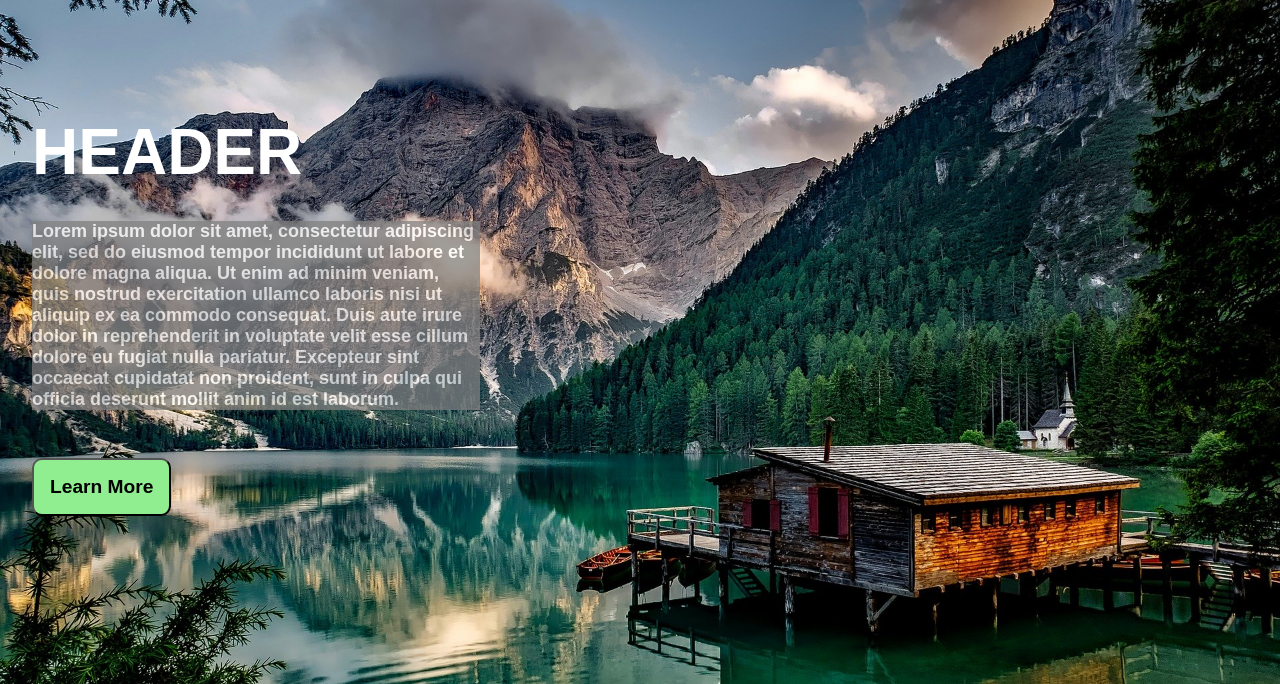
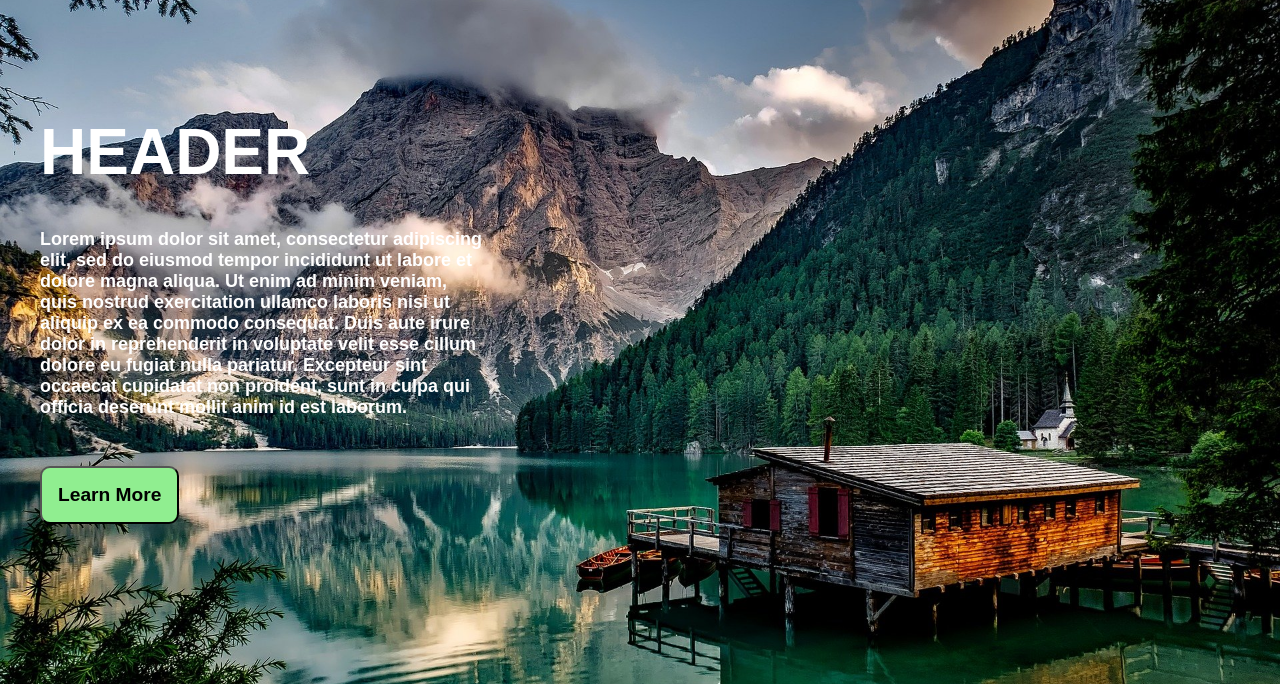
Before and after one commit to thelastjet/learn-a-bit_challenge-1, a plain HTML site: page index.html in a window 1280 px wide. Shown: the part 116-800 px from the top of the page. Drawn offline with Linux system fonts and the light colour scheme.

Commit message:
adding fadeIn

```diff
--- a/styles.css
+++ b/styles.css
@@ -11,6 +11,21 @@ body {
   background-repeat: no-repeat;
   background-attachment: fixed;
   font-family: sans-serif;
+}
+
+body {
+  animation: fadeIn ease 3s;
+  animation-iteration-count: 1;
+  animation-fill-mode: forwards;
+}
+
+@keyframes fadeIn {
+  0% {
+    opacity: 0;
+  }
+  100% {
+    opacity: 1;
+  }
 }
 
 .navbar {
@@ -110,20 +125,18 @@ body {
   font-size: 4rem;
   font-weight: bold;
   margin-top: 10%;
-  margin-left: 2rem;
+  margin-left: 2.5rem;
 }
 
 .info {
   display: block;
   width: 35%;
   overflow-wrap: normal;
-  margin-top: 2rem;
-  margin-left: 2rem;
+  margin-top: 2.5rem;
+  margin-left: 2.5rem;
   font-weight: bold;
   font-size: large;
   color: white;
-  background-color: gray;
-  opacity: 0.75;
 }
 
 .button {
@@ -134,7 +147,7 @@ body {
   font-weight: bold;
   border-radius: 10px;
   margin-top: 3rem;
-  margin-left: 2rem;
+  margin-left: 2.5rem;
 }
 
 button:hover {
```
